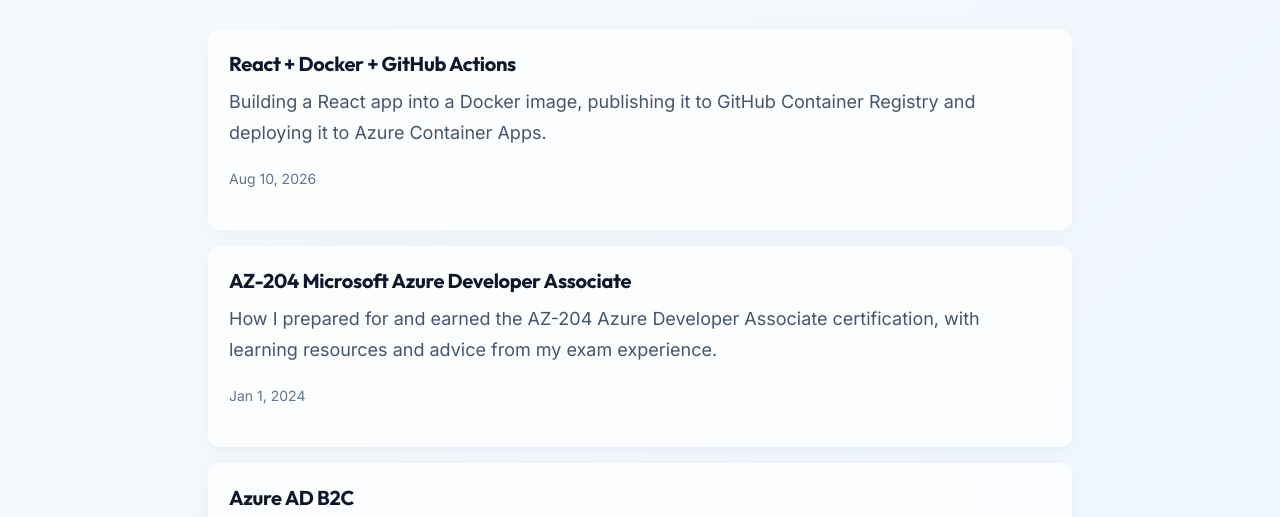
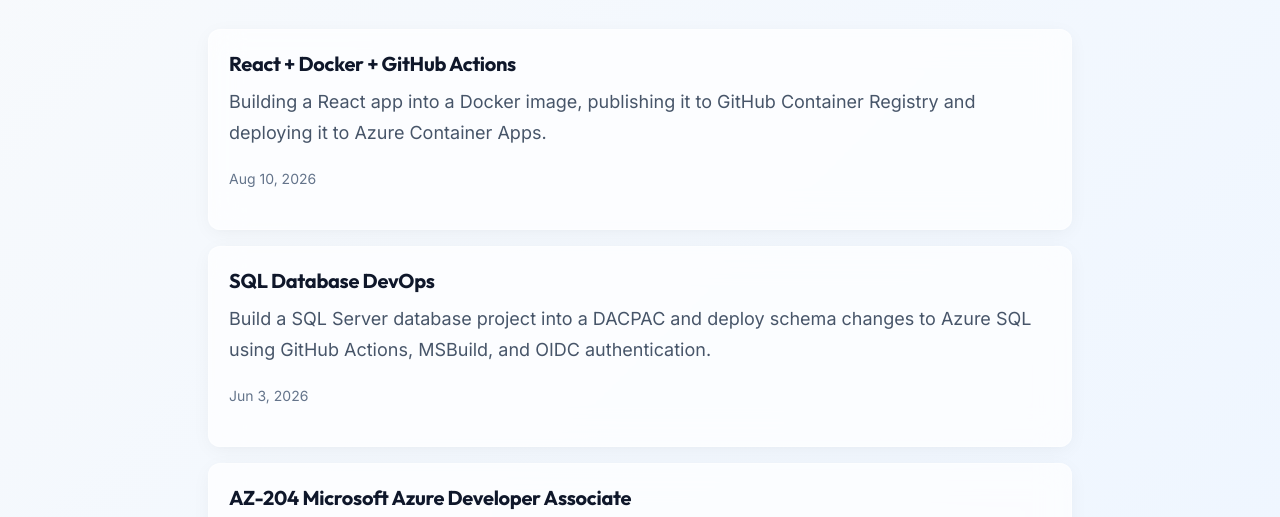
Before and after one commit to LuisiitoDev/ossified-osiris, an Astro site: page /topics/azure/ in a window 1280 px wide. Shown: the part 257-774 px from the top of the page. Built offline with nearby package versions, Linux system fonts and the light colour scheme; Astro itself is replaced by a stand-in of ours; some packages are replaced by stand-ins of ours.

Commit message:
feat(blog): improve older article descriptions and topic tags

```diff
--- a/src/content/blog/sql-database-devops.md
+++ b/src/content/blog/sql-database-devops.md
@@ -1,8 +1,9 @@
 ---
 title: 'SQL Database DevOps'
-description: 'Automating SQL Server deployments using DACPAC and GitHub Actions.'
+description: 'Build a SQL Server database project into a DACPAC and deploy schema changes to Azure SQL using GitHub Actions, MSBuild, and OIDC authentication.'
 pubDate: 'Jun 03 2026'
 heroImage: '/img/SQLDataBaseDevOps/hero.png'
+tags: ['sql-server', 'azure', 'devops', 'github-actions', 'ci-cd']
 ---
 
 <h2 align="center">
```
